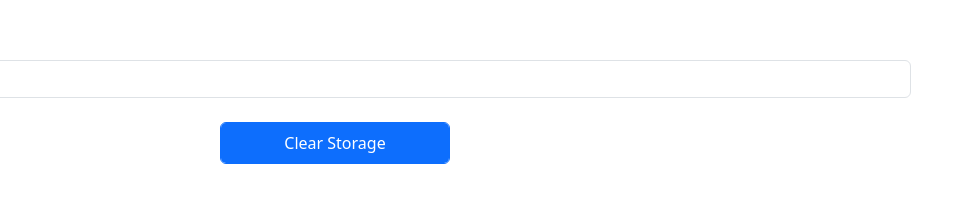
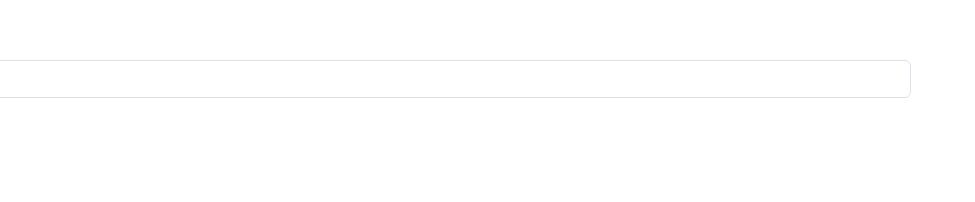
Before and after one commit to Supriyobarman754/online_image_uploader, a plain HTML site: page index.html in a window 1280 px wide. Shown: the part 92-294 px from the top of the page, 305-1280 px from the left. Drawn offline with nearby package versions, Linux system fonts and the light colour scheme.

Commit message:
Update index.html

```diff
--- a/index.html
+++ b/index.html
@@ -21,7 +21,7 @@
             <img src="" alt="" id="previewImage" alt="No Image Uploaded">
         </div>
         <div class="d-flex flex-wrap justify-content-center align-items-center">
-            <button id="clearStorage" class="form-control mt-2 btn btn-primary p-2" style="width: 20%; displa: hidden;">Clear
+            <button id="clearStorage" class="form-control mt-2 btn btn-primary p-2" style="width: 20%; display: none;">Clear
                 Storage</button>
         </div>
     </div>
```
